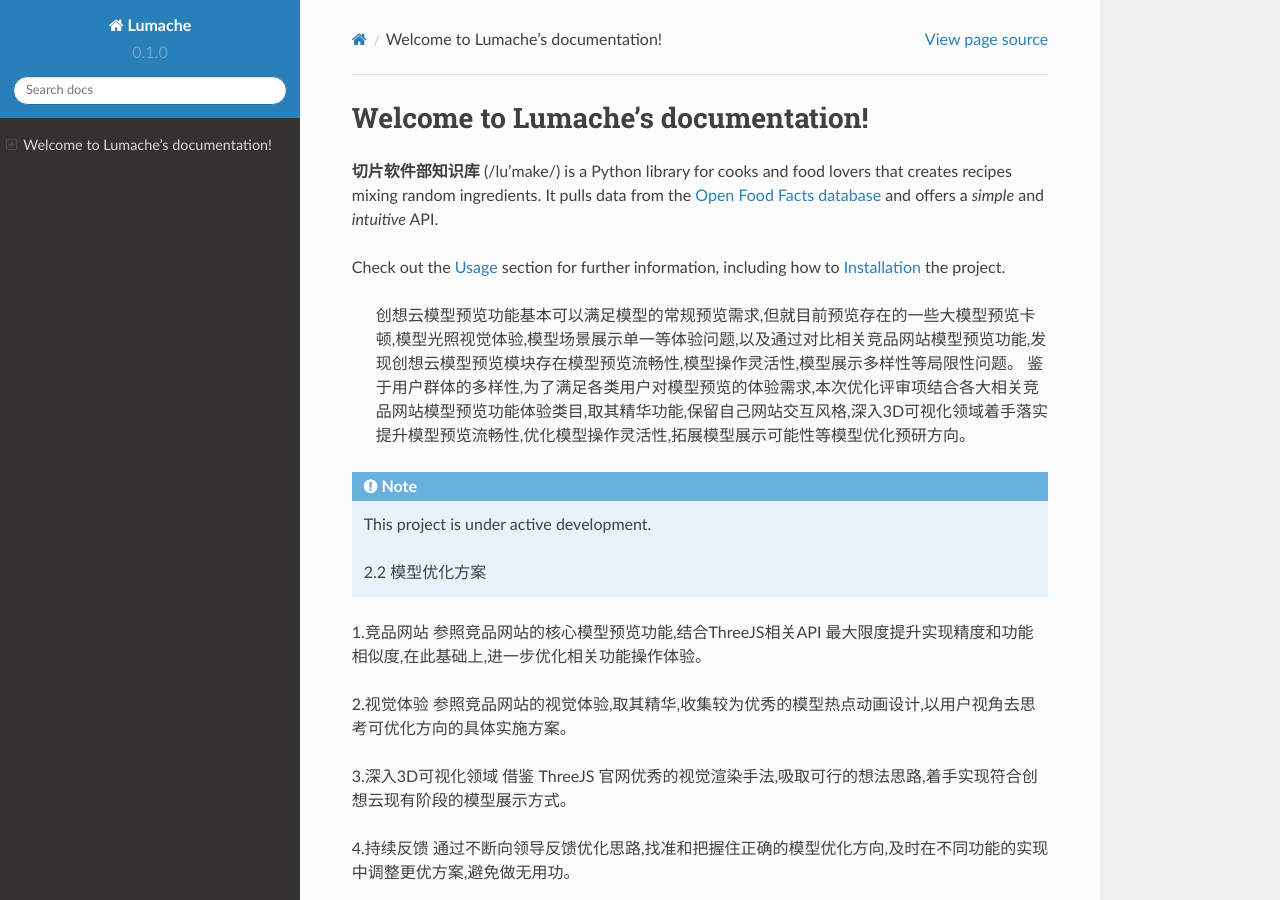
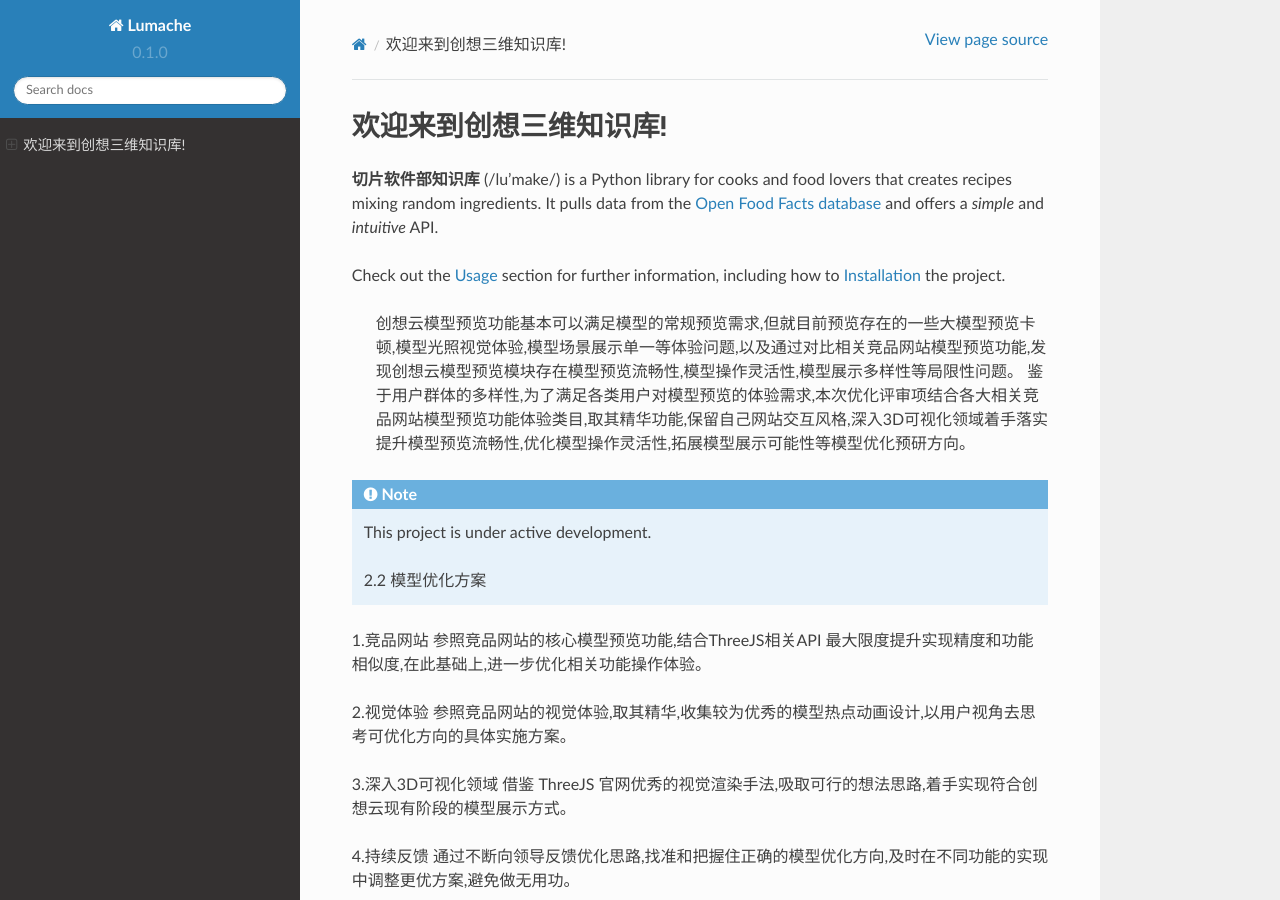
Before and after one commit to bestrivenfan/readTheDocs, a Sphinx documentation site: the page built from docs/source/index.rst, in a window 1280 px wide and 900 px high. Built offline with Sphinx 7.4.7 and the Read the Docs theme 2.0.0, drawn with Linux system fonts in a browser that asks for light colours.

Commit message:
Update index.rst

```diff
--- a/docs/source/index.rst
+++ b/docs/source/index.rst
@@ -1,4 +1,4 @@
-Welcome to Lumache's documentation!
+欢迎来到创想三维知识库!
 ===================================
 
 **切片软件部知识库** (/lu'make/) is a Python library for cooks and food lovers
```
